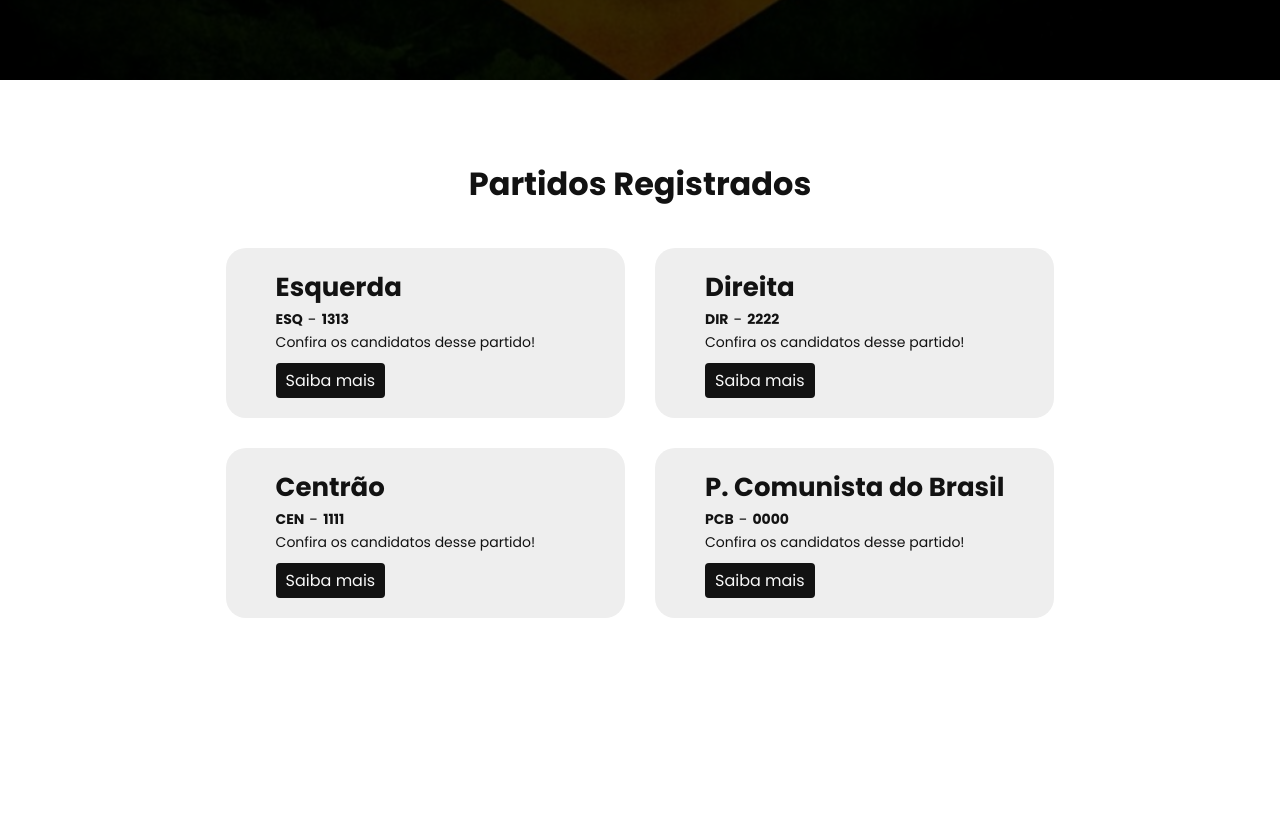
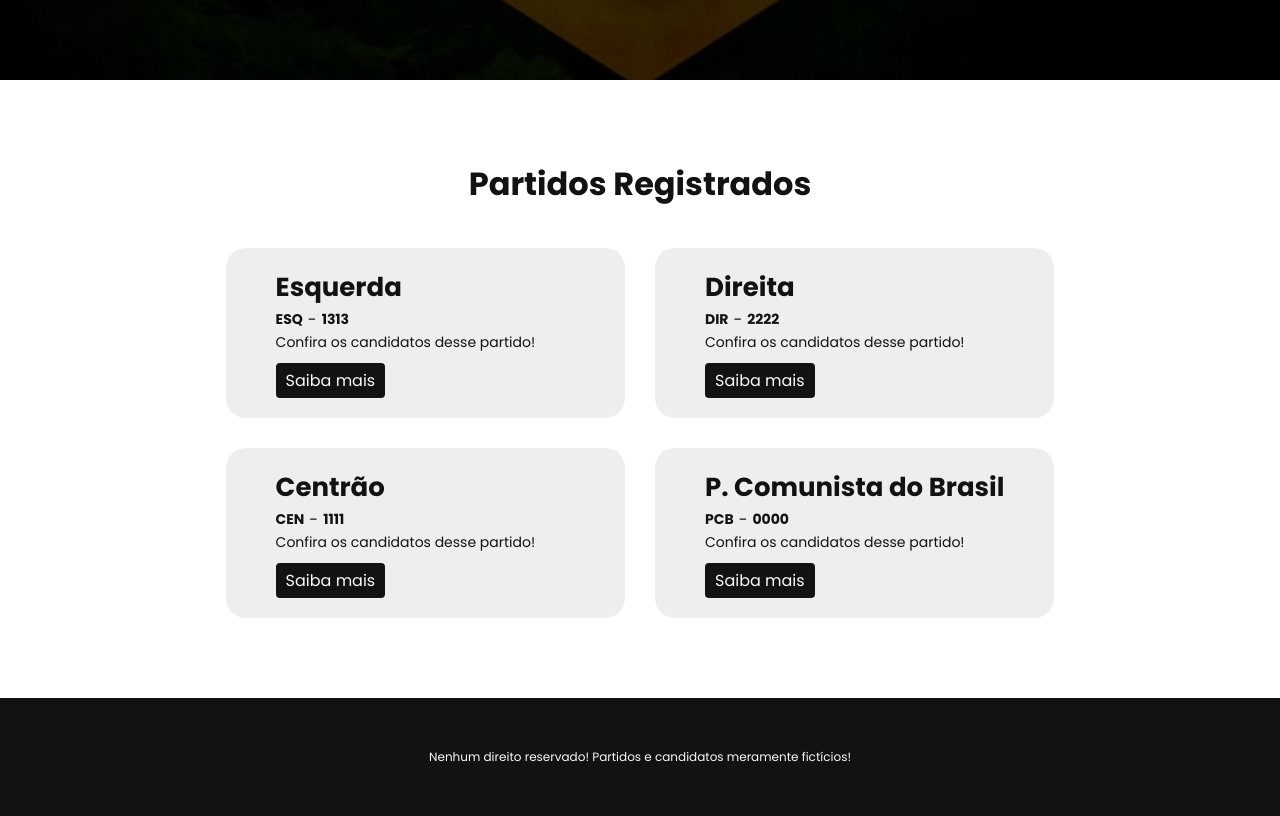
Before and after one commit to pedroandradepedro/-Sistema-de-Cadastro-de-Partidos-Pol-ticos-e-Candidatos, a website: page public/index.html in a window 1280 px wide. Shown: the part 660-1476 px from the top of the page. Before the commit the page ends 1358 px from the top, so only its background shows below. Drawn offline with Linux system fonts and the light colour scheme.

Commit message:
Adicionando footer e finalizando o front da página principal

```diff
--- a/public/css/style.css
+++ b/public/css/style.css
@@ -137,4 +137,12 @@ a {
 
 .footer {
   background: #121212;
+  display: flex;
+  place-content: center;
+  padding: 50px 0;
 }
+
+.footer p {
+  color: #f9f9f9;
+  font-size: 12px;
+}
--- a/public/index.html
+++ b/public/index.html
@@ -84,6 +84,10 @@
     </section>
 
 
+    <footer class="footer">
+        <p>Nenhum direito reservado! Partidos e candidatos meramente fictícios!</p>
+    </footer>
+
 </body>
 
 </html>
```
